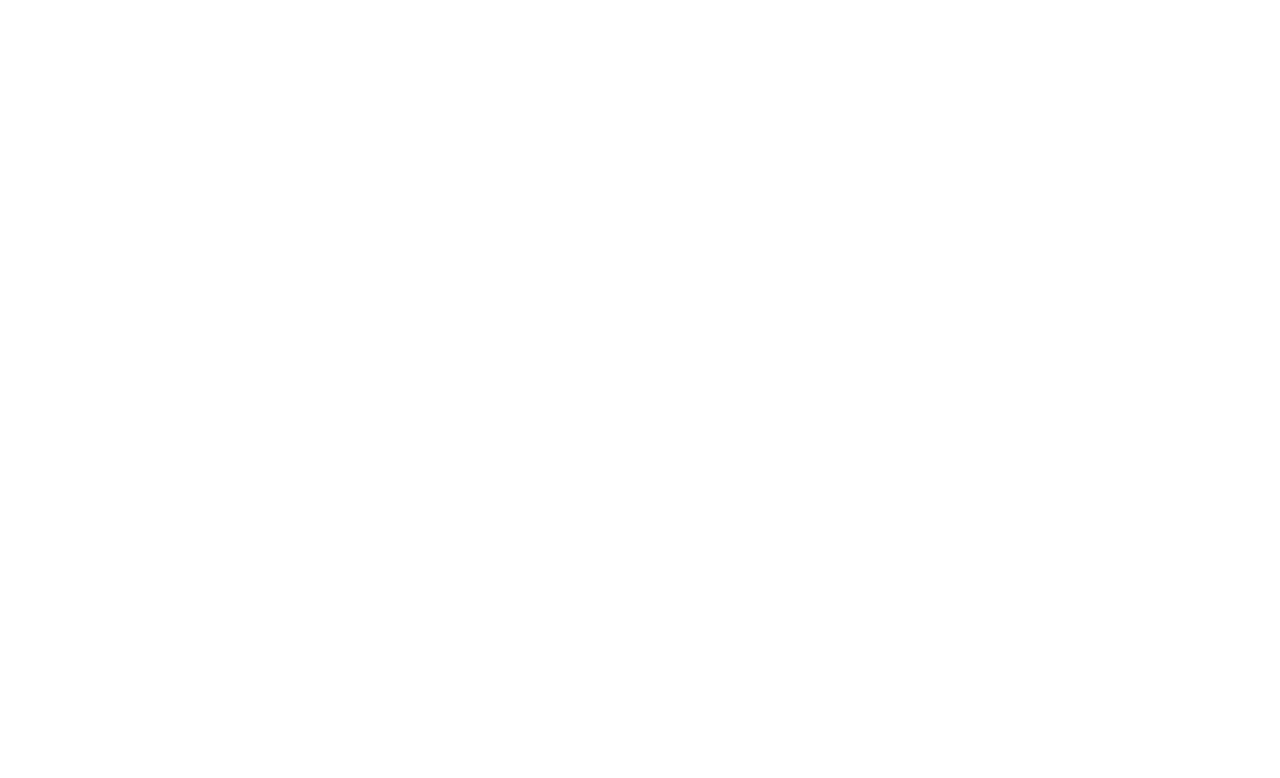
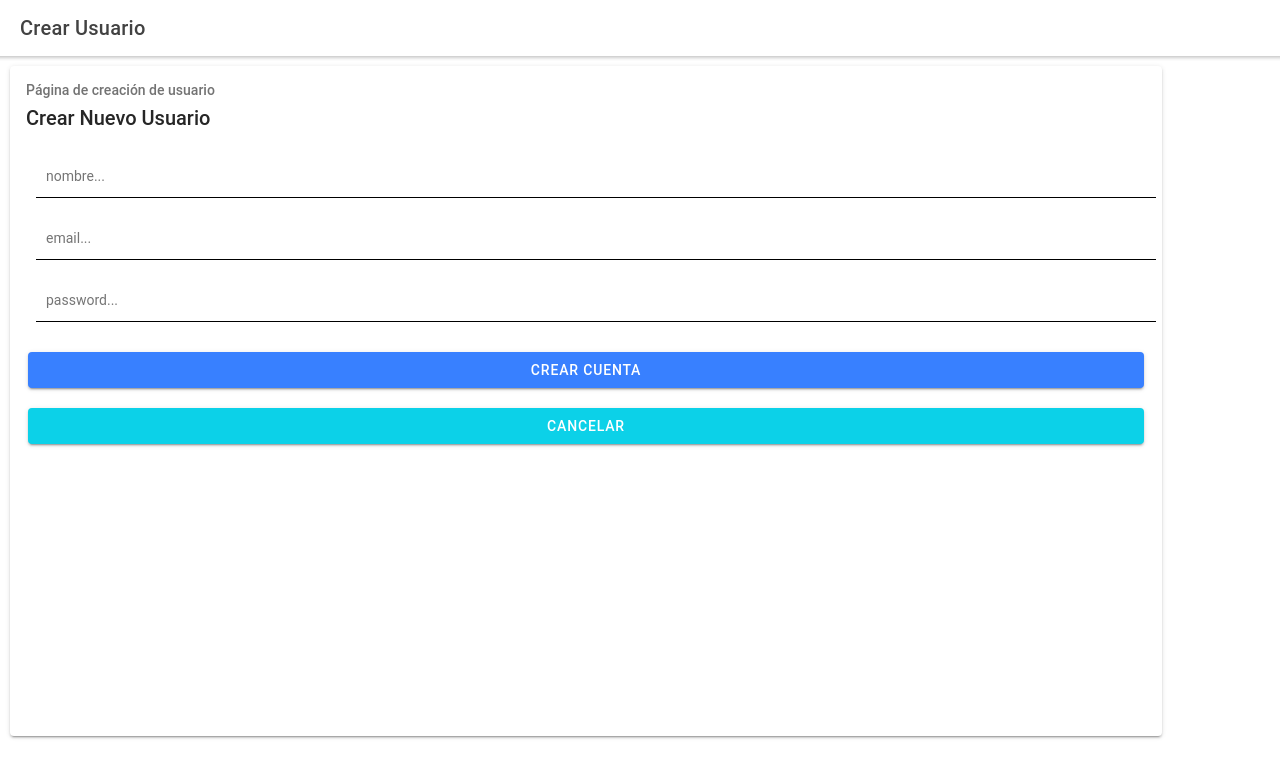
Before and after one commit to dpa722/Int-schedule.mo, a React (Create React App) app: page /createUser in a window 1280 px wide. Shown: the top 778 px of the page. Built offline with nearby package versions, Linux system fonts and the light colour scheme; the HTML template or start-up script is replaced by a standard one.

Commit message:
vista y funcionalidad de creacion de usuario

```diff
--- a/src/App.tsx
+++ b/src/App.tsx
@@ -12,6 +12,7 @@
 import Tab3 from './pages/Tab3';
 import Tab4 from './pages/Tab4';
 import Login from './pages/Login';
+import CreateUser from './pages/CreateUser';
 import Eventos from './pages/components/eventos';
 
 /* Core CSS required for Ionic components to work properly */
@@ -47,6 +48,7 @@
           <Route path="/tab3" component={Tab3} />
           <Route path="/tab4" component={Tab4} />
           <Route path="/login" component={Login}/>
+          <Route path="/createUser" component={CreateUser} exact={true} />
           <Route exact path="/" render={() => <Redirect to="/login" />} />
         </IonRouterOutlet>
 
--- /dev/null
+++ b/src/pages/CreateUser.css
@@ -0,0 +1,19 @@
+.pagina{
+    width: 90%;
+    height: 90%;
+}
+.inputForm{
+    width: 100%;
+    border: none;
+    border-bottom: 1px solid black;
+    color: black;
+    padding: 10px;
+    margin: 10px;
+}
+
+.submit{
+    margin-top: 20px;
+}
+.registro{
+    margin-top: 20px;
+}
--- /dev/null
+++ b/src/pages/CreateUser.tsx
@@ -0,0 +1,66 @@
+import {
+    IonAlert,IonHeader, IonContent, IonToolbar, IonTitle,IonPage,IonCard,IonCardHeader,IonCardSubtitle,IonCardTitle,IonCardContent,IonButton
+  } from '@ionic/react';
+
+import React,{useState}  from 'react';
+import './CreateUser.css';
+
+  const CreateUser: React.FC = () => {
+
+    const [email, setEmail] = useState('');
+    const [password, setPassword] = useState('');
+    const [name,setName] = useState('');
+    const [showAlert, setShowAlert] = useState(true);
+
+    const handleSubmit = async () => {
+      const url = 'https://afternoon-refuge-46845.herokuapp.com/api/users';
+      const result = await fetch(url,{
+          method : 'post',
+          headers : {
+              'Accept':'application/json',
+              'Content-type':'application/json',
+          },
+          body : JSON.stringify({
+                name : name,
+                email : email,
+                password : password
+          })
+      });
+      const data = await result.json();
+      if(data.email === email){
+          window.location.href=("/tab1");
+      }else{
+        alert("El email ingresado ya pertenece a una cuenta");
+        window.location.href = ("/createUser");
+      }
+    };
+        return (
+            <IonPage >
+                <IonHeader>
+                    <IonToolbar>
+                        <IonTitle>Crear Usuario</IonTitle>
+                    </IonToolbar>
+                </IonHeader>
+                <IonContent>
+                <IonCard className="pagina">
+                    <IonCardHeader>
+                        <IonCardSubtitle>Página de creación de usuario</IonCardSubtitle>
+                        <IonCardTitle>Crear Nuevo Usuario</IonCardTitle>
+                    </IonCardHeader>
+                    <IonCardContent>
+                        <form onSubmit={(e) => { e.preventDefault(); handleSubmit();}}>
+                            <input onChange={(e) => setName(e.target.value)} type="text" placeholder="nombre..." className="inputForm" name="name" required></input>
+                            <input onChange={(e) => setEmail(e.target.value)} type="email" placeholder="email..." className="inputForm" name="email" required></input>
+                            <input onChange={(e) => setPassword(e.target.value)} type="password" placeholder="password..." className="inputForm" name="password" required></input>
+                            <IonButton type="submit" expand="block" className="submit">Crear Cuenta</IonButton>
+                        </form>
+                        <div className="registro">
+                            <IonButton expand="block" color="secondary" href = "/login">Cancelar</IonButton>
+                        </div>
+                    </IonCardContent>
+                </IonCard>
+            </IonContent>
+          </IonPage>
+        );
+  }
+  export default CreateUser;
--- a/src/pages/Login.tsx
+++ b/src/pages/Login.tsx
@@ -15,11 +15,10 @@
       const url = "https://afternoon-refuge-46845.herokuapp.com/api/getuser/"+email+"/"+password;
       const result = await fetch(url);
       const data = await result.json();
-      console.log(data);
       if(data.length > 0){
           window.location.href=("/tab1");
       }else{
-        console.log("no se ha podido iniciar");
+        alert("No se ha podido iniciar sesión");
       }
 
     };
@@ -46,7 +45,7 @@
                         </form>
                         <div className="registro">
                             <IonLabel className="labelCuenta">Usted ya tiene una cuenta en Schedule?</IonLabel>
-                            <IonButton expand="block" color="secondary">Crear Cuenta</IonButton>
+                            <IonButton expand="block" color="secondary" href = "/createUser">Crear Cuenta</IonButton>
                         </div>
                     </IonCardContent>
                 </IonCard>
```
